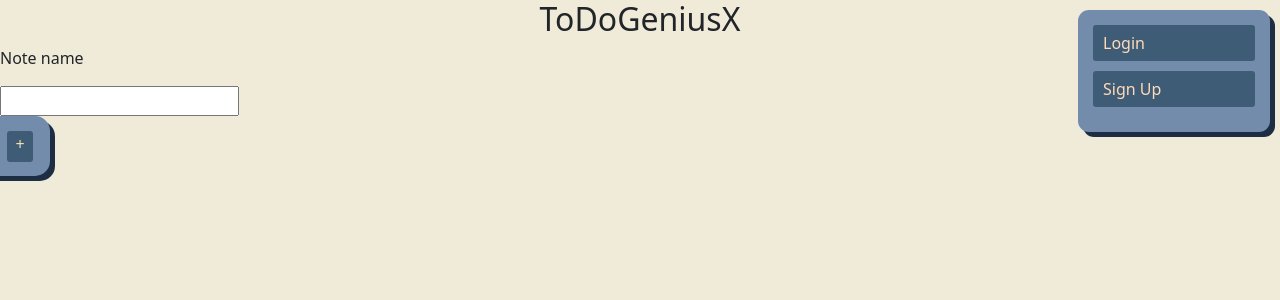
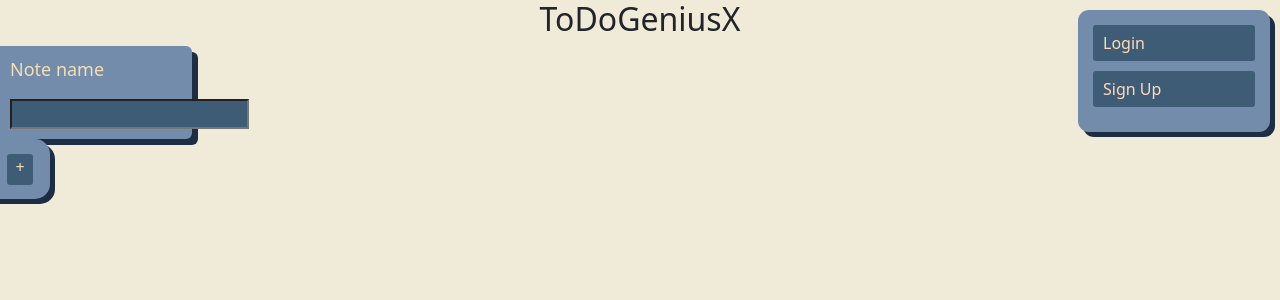
Before and after one commit to Lev-Sh/ToDoGeniusX, a Flask app: page / in a window 1280 px wide. Shown: the top 300 px of the page. Run offline with Flask 3, Linux system fonts and the light colour scheme; some libraries are stand-ins or nearby versions.

Commit message:
Cards complited/WEBSITE COMPLITED

```diff
--- a/static/styles/mainpage.css
+++ b/static/styles/mainpage.css
@@ -51,17 +51,14 @@ body {
     display: inline-block;
     max-width: 50px;
     max-height: 50px;
-
     margin-right: 10px;
 }
 
 .cur_login {
     display: inline-block;
-
     font-size: 25px;
     color: #fbcbb2;
     margin-bottom: 10px;
-
     text-decoration: none;
     transition: .2s linear;
 }
@@ -71,13 +68,29 @@ body {
     transition: .2s linear;
 }
 
+.delbtns {
+    text-align: left;
+    align-items: start;
+    border: 1px red dashed;
+    background-color: transparent;
+    float: left;
+    margin: 5px;
+    width: 10%;
+    height: 10%;
+    border-radius: 6px;
+    color: red;
+}
+
 .cur_email {
     font-size: 15px;
     color: rgb(255, 236, 219);
     margin-bottom: 10px;
-
     text-decoration: none;
     transition: .2s linear;
+}
+
+.note-name {
+    background-color: rgb(62, 92, 118);
 }
 
 .cur_email:hover {
@@ -87,6 +100,22 @@ body {
 
 .transparent-1 {
     border-color: transparent;
+    color: transparent;
+}
+
+.note-name-text {
+    color: wheat;
+    font-size: large;
+}
+
+.not-setting {
+    background-color: rgb(116, 140, 171);
+    width: 15%;
+    height: 10%;
+    padding: 10px;
+    box-shadow: 6px 6px rgb(29, 45, 68);
+    border-top-right-radius: 6px;
+    border-bottom-right-radius: 6px;
 }
 
 .logn {
@@ -96,7 +125,6 @@ body {
     padding-left: 10px;
     padding-right: 10px;
     width: 100%;
-
     margin-bottom: 10px;
 }
 
@@ -133,6 +161,7 @@ body {
 .zind {
     z-index: 4;
     position: absolute;
+    text-align: center;
 }
 
 .create_button {
@@ -193,26 +222,20 @@ body {
 
 .notification {
     display: block;
-
     position: absolute;
     right: 0%;
     bottom: 0%;
     background-color: #fff;
     margin: 20px;
-
     border: 2px solid #000;
     border-radius: 10px;
-
     padding: 0px 10px 10px 10px;
-
     cursor: pointer;
-
     transition: transform .2s;
 }
 
 .notification:hover {
     transform: translate(-5px, -5px);
-
     transition: transform .2s;
 }
 
@@ -220,7 +243,6 @@ body {
     position: relative;
     top: 15px;
     left: 10%;
-
     width: 15px;
     height: 15px;
     background-color: #FF0000;
@@ -236,6 +258,8 @@ body {
     height: 50%;
     background-color: rgb(239, 207, 147);
     border-radius: 3px;
+    float: left;
+    margin: 10px;
     appearance: none;
     text-decoration: none;
     color: black;
```
